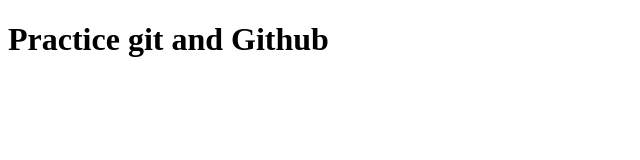
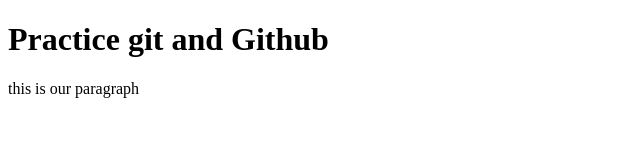
Before and after one commit to Nahidsarwar96/github-one, a plain HTML site: page index.html in a window 1280 px wide. Shown: the whole page, without its empty margins (0-640 px from the left). Drawn offline with Linux system fonts and the light colour scheme.

Commit message:
fifth.commit

```diff
--- a/index.html
+++ b/index.html
@@ -9,6 +9,7 @@
 
 <body>
     <h1>Practice git and Github</h1>
+    <p>this is our paragraph</p>
 </body>
 
 </html>
```
